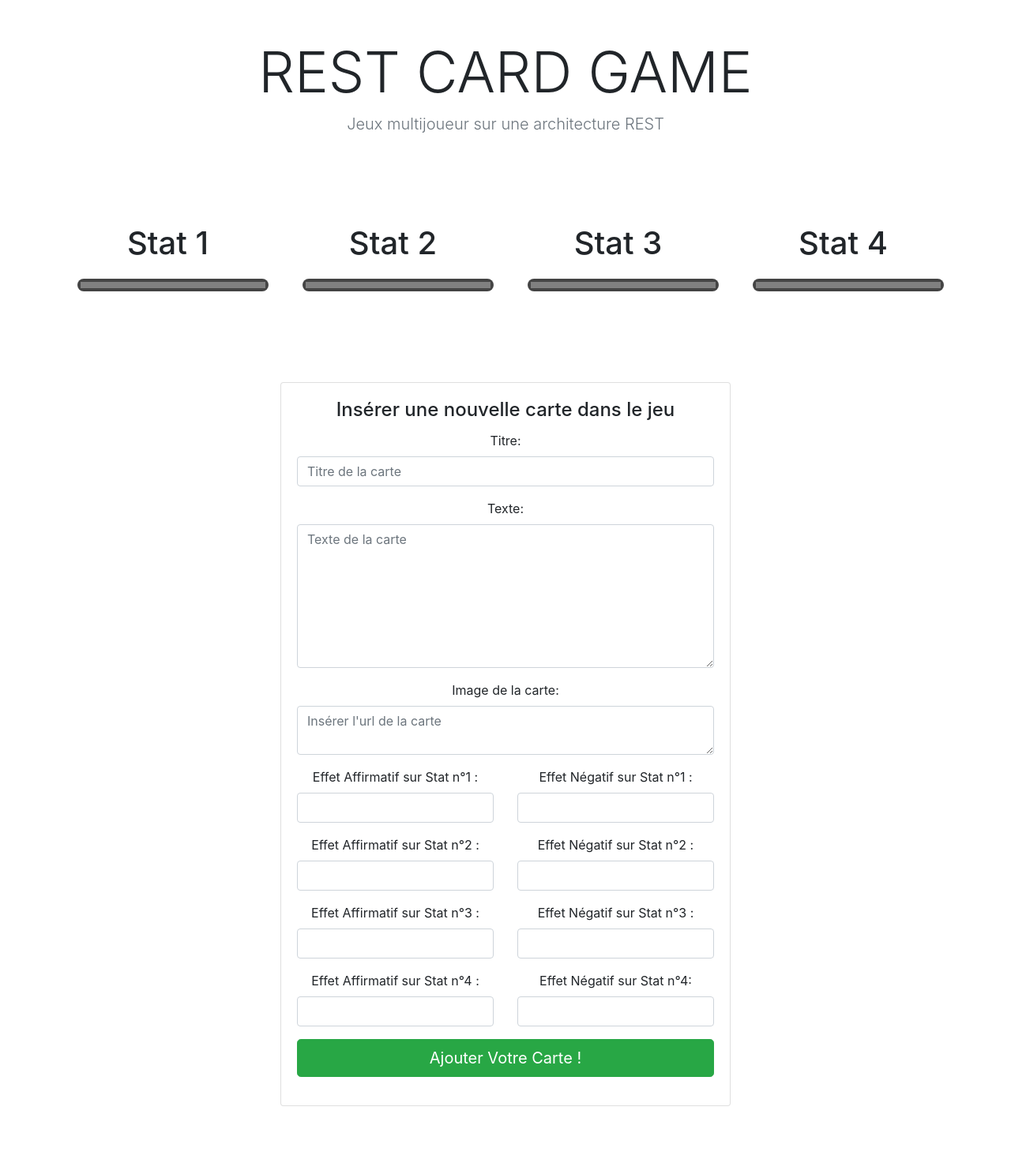
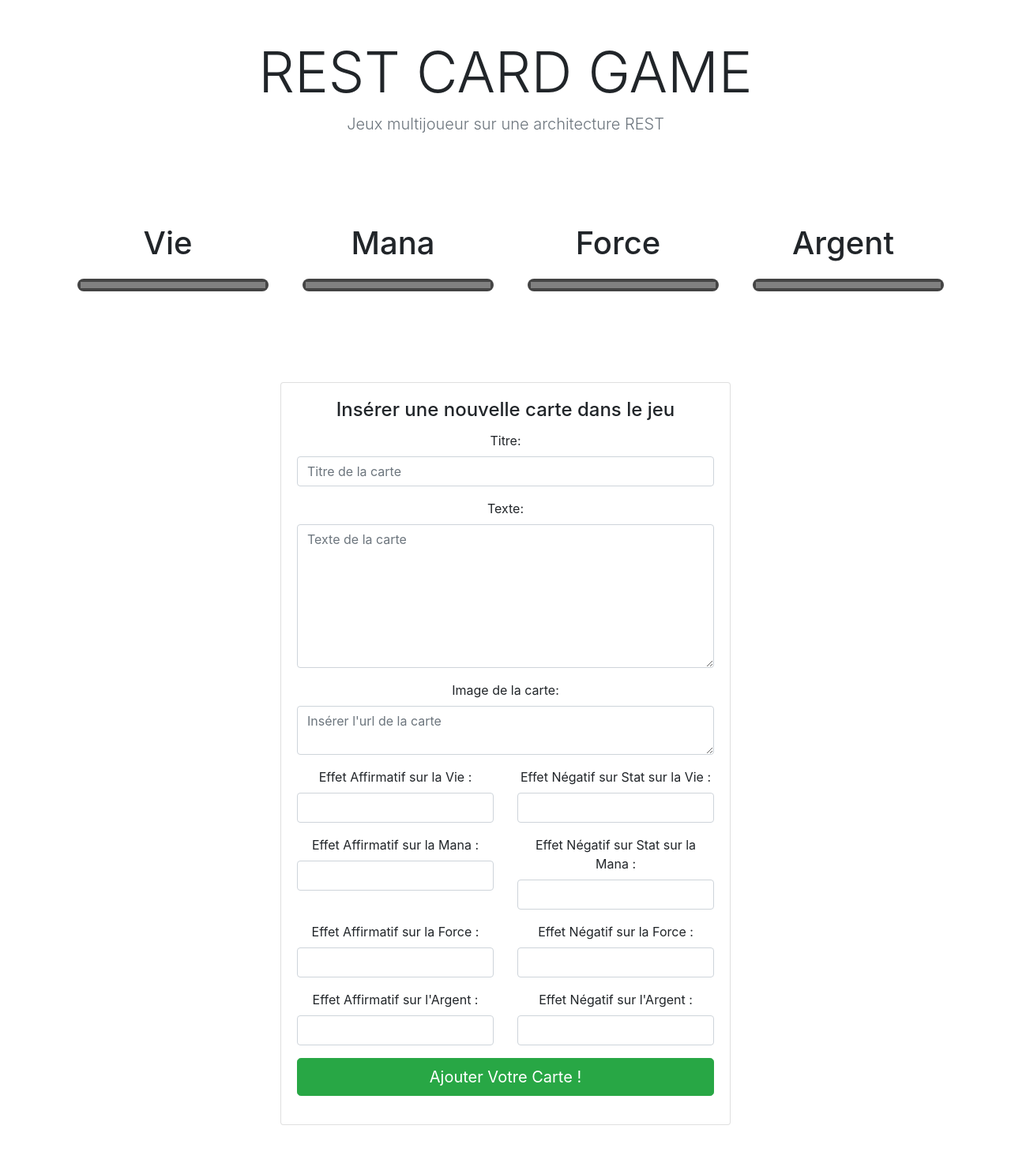
Before and after one commit to Fgille/CardGameRestAPI, a PHP site: page /MJ.php in a window 1280 px wide. Shown: the whole page at 79% size. Before the commit the page ends 1401 px from the top, so only its background shows below. Run offline with PHP 8.4, Linux system fonts and the light colour scheme; some libraries are stand-ins or nearby versions.

Commit message:
Mise a jour interface

```diff
--- a/DEVSCHOOL/MJ.php
+++ b/DEVSCHOOL/MJ.php
@@ -4,6 +4,7 @@
   <meta charset="utf-8">
   <title>Card Game API REST</title>
   <link href="css/bootstrap.min.css" rel="stylesheet">
+  <link rel="stylesheet" href="open-iconic/font/css/open-iconic-bootstrap.css" crossorigin="anonymous" />
     <script src="jquery-3.3.1.min.js"></script>
         <style type="text/css">
 progress {
@@ -31,21 +32,21 @@ progress {
     <div class="container">
       <div class="row">
         <div class="col-md-3">
-          <h1 class="text-center">Stat 1</h1>
+          <h1 class="text-center">Vie</h1>
         </div>
         <div class="col-md-3">
           <div class="col-md-12">
-            <h1 class="text-center">Stat 2</h1>
+            <h1 class="text-center">Mana</h1>
           </div>
         </div>
         <div class="col-md-3">
           <div class="col-md-12">
-            <h1 class="text-center">Stat 3</h1>
+            <h1 class="text-center">Force</h1>
           </div>
         </div>
         <div class="col-md-3">
           <div class="col-md-12">
-            <h1 class="text-center">Stat 4</h1>
+            <h1 class="text-center">Argent</h1>
           </div>
         </div>
         <div class="col-md-3 ">
@@ -103,12 +104,12 @@ progress {
             <div class="row">
                 <div class="col-sm-6 form-group">
                     <label for="feffetstat1oui">
-                        Effet Affirmatif sur Stat n°1 :</label>
+                        Effet Affirmatif sur la Vie :</label>
                     <input type="text" class="form-control" id="feffetstat1oui" name="feffetstat1oui"  maxlength="10">
                 </div>
                 <div class="col-sm-6 form-group">
                     <label for="feffetstat1non">
-                        Effet Négatif sur Stat n°1 :</label>
+                        Effet Négatif sur Stat sur la Vie :</label>
                     <input type="text" class="form-control" id="feffetstat1non" name="feffetstat1non"  maxlength="10">
                 </div>
             </div>
@@ -116,12 +117,12 @@ progress {
             <div class="row">
                 <div class="col-sm-6 form-group">
                     <label for="feffetstat2oui">
-                        Effet Affirmatif sur Stat n°2 :</label>
+                        Effet Affirmatif sur la Mana :</label>
                     <input type="text" class="form-control" id="feffetstat2oui" name="feffetstat2oui"  maxlength="10">
                 </div>
                 <div class="col-sm-6 form-group">
                     <label for="feffetstat2non">
-                        Effet Négatif sur Stat n°2 :</label>
+                        Effet Négatif sur Stat sur la Mana :</label>
                     <input type="text" class="form-control" id="feffetstat2non" name="feffetstat2non"  maxlength="10">
                 </div>
             </div>
@@ -129,12 +130,12 @@ progress {
             <div class="row">
                 <div class="col-sm-6 form-group">
                     <label for="feffetstat3oui">
-                        Effet Affirmatif sur Stat n°3 :</label>
+                        Effet Affirmatif sur la Force :</label>
                     <input type="text" class="form-control" id="feffetstat3oui" name="feffetstat3oui"  maxlength="10">
                 </div>
                 <div class="col-sm-6 form-group">
                     <label for="feffetstat3non">
-                        Effet Négatif sur Stat n°3 :</label>
+                        Effet Négatif sur la Force :</label>
                     <input type="text" class="form-control" id="feffetstat3non" name="feffetstat3non"  maxlength="10">
                 </div>
             </div>
@@ -142,12 +143,12 @@ progress {
             <div class="row">
                 <div class="col-sm-6 form-group">
                     <label for="feffetstat4oui">
-                        Effet Affirmatif sur Stat n°4 :</label>
+                        Effet Affirmatif sur l'Argent :</label>
                     <input type="text" class="form-control" id="feffetstat4oui" name="feffetstat4oui"  maxlength="10">
                 </div>
                 <div class="col-sm-6 form-group">
                     <label for="feffetstat4non">
-                        Effet Négatif sur Stat n°4:</label>
+                        Effet Négatif sur l'Argent :</label>
                     <input type="text" class="form-control" id="feffetstat4non" name="feffetstat4non"  maxlength="10">
                 </div>
             </div>
@@ -238,7 +239,7 @@ function actualiseStat(){
         document.getElementById("stat3").value = stat.stat3;
         document.getElementById("stat4").value = stat.stat4;
     });
-});
+  });
 }
 
 
@@ -285,8 +286,7 @@ function actualiseStat(){
 
                       var imgCarte = document.createElement("img");
                       imgCarte.src = carte.img;
-                      imgCarte.setAttribute('width', 250);
-                      imgCarte.setAttribute('width', 250);
+                      imgCarte.setAttribute('width', "100%");
 
                       var lienCarte = document.createElement("input");
                       lienCarte.className="btn btn-info col-md-12";
@@ -356,14 +356,20 @@ function actualiseStat(){
       var feffetstat4non = document.getElementById("feffetstat4non").value;
 
 
-      var url ="http://flaviengille.fr/DEVSCHOOL/serveur-api-php/addcarte.php?Titre=" + fTitre + "&Texte=" + fTexte + "&img=" + fimg +"&effetstat1oui=" + feffetstat1oui + "&effetstat2oui=" + feffetstat2oui + "&effetstat3oui=" + feffetstat3oui + "&effetstat4oui=" + feffetstat4oui + "&effetstat1non=" + feffetstat1non + "&effetstat2non=" + feffetstat2non + "&effetstat3non=" + feffetstat3non + "&effetstat4non=" + feffetstat4non + "";
+      var http = new XMLHttpRequest();
+      var url = 'http://flaviengille.fr/DEVSCHOOL/serveur-api-php/addcarte.php';
+      var params = "Titre=" + fTitre + "&Texte=" + fTexte + "&img=" + fimg +"&effetstat1oui=" + feffetstat1oui + "&effetstat2oui=" + feffetstat2oui + "&effetstat3oui=" + feffetstat3oui + "&effetstat4oui=" + feffetstat4oui + "&effetstat1non=" + feffetstat1non + "&effetstat2non=" + feffetstat2non + "&effetstat3non=" + feffetstat3non + "&effetstat4non=" + feffetstat4non + "";
+      http.open('POST', url, true);
 
-      console.log(url);
+      //Send the proper header information along with the request
+      http.setRequestHeader('Content-type', 'application/x-www-form-urlencoded');
 
-      var xhttp = new XMLHttpRequest();
-
-      xhttp.open("GET", url, true);
-      xhttp.send();
+      http.onreadystatechange = function() {//Call a function when the state changes.
+          if(http.readyState == 4 && http.status == 200) {
+              alert(http.responseText);
+          }
+      }
+      http.send(params);
 
       var element = document.getElementById("cartes");
       while (element.firstChild) {
```
Also changed, not shown: DEVSCHOOL/Joueur.php (+4 -6 lines), DEVSCHOOL/serveur-api-php/addcarte.php (+12 -12 lines), DEVSCHOOL/serveur-api-php/finpartie.php (+41 -2 lines).
